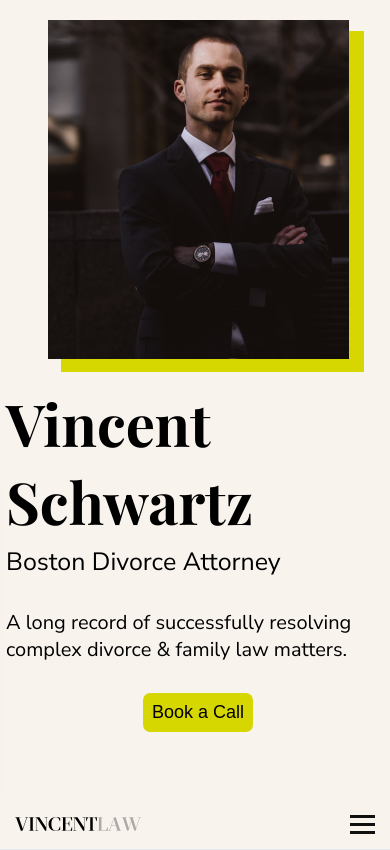
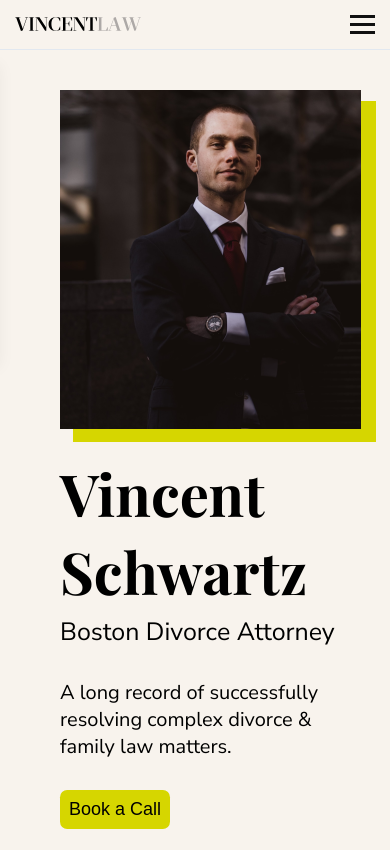
Before and after one commit to Pascale-Cheddar/lawer-landing-page-des, a plain HTML site: page index.html in a window 390 px wide. Drawn offline with nearby package versions, Linux system fonts and the light colour scheme.

Commit message:
delete media query and change margin

```diff
--- a/style.css
+++ b/style.css
@@ -187,7 +187,7 @@ header {
 
   .info {
     margin: 0;
-    margin: 2rem auto;
+    margin: 2rem 3rem;
   }
 
   .content .color {
@@ -198,27 +198,3 @@ header {
     overflow-y: scroll;
   }
 }
-
-@media only screen and (max-width: 425px) {
-  .booking-btn {
-    align-self: center;
-  }
-  header {
-    z-index: 300;
-    position: absolute;
-    top: 800px;
-    width: -webkit-fill-available;
-  }
-
-  .nav-menu {
-    top: 490px;
-    z-index: 900;
-    box-shadow: -20px 0px 18px 11px hsl(0deg 0% 0% / 5%);
-  }
-
-  .content {
-    margin-top: 0;
-    margin-left: 0.2rem;
-    padding-left: 0.4rem;
-  }
-}
```
